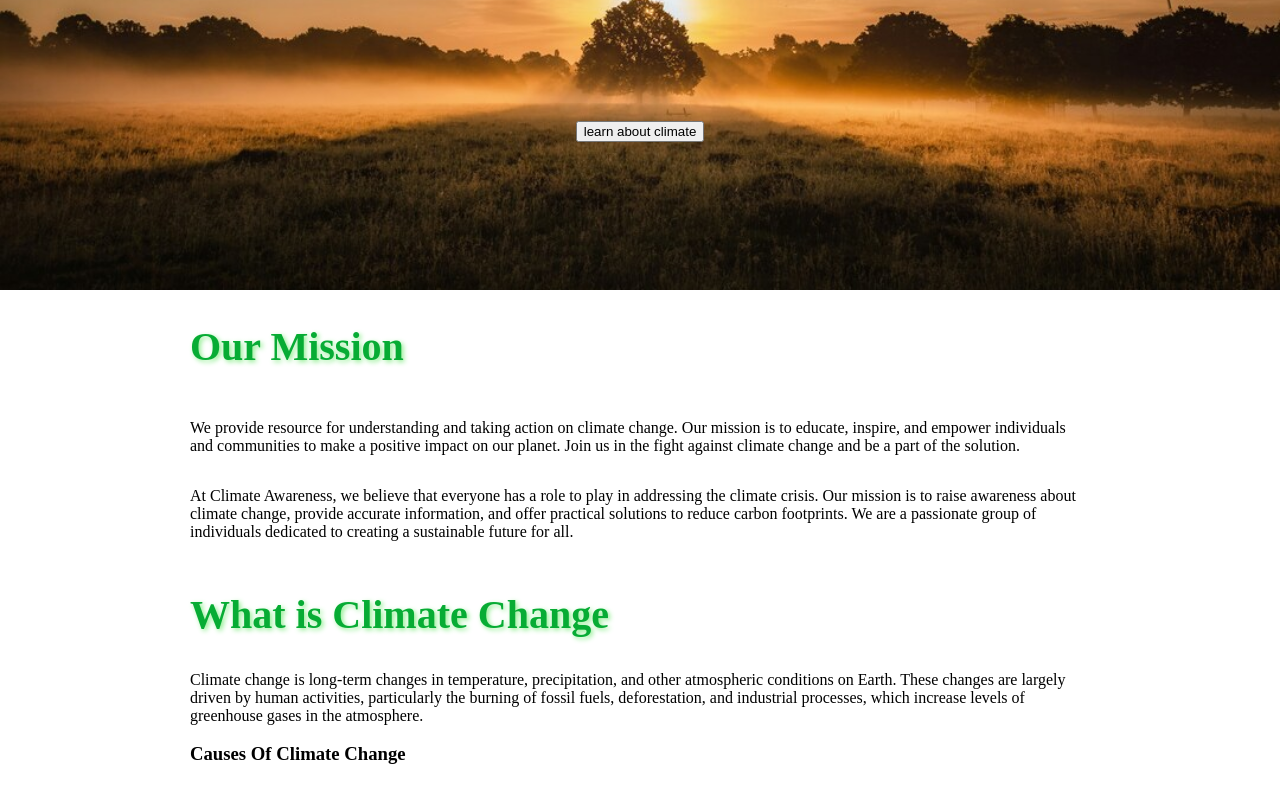
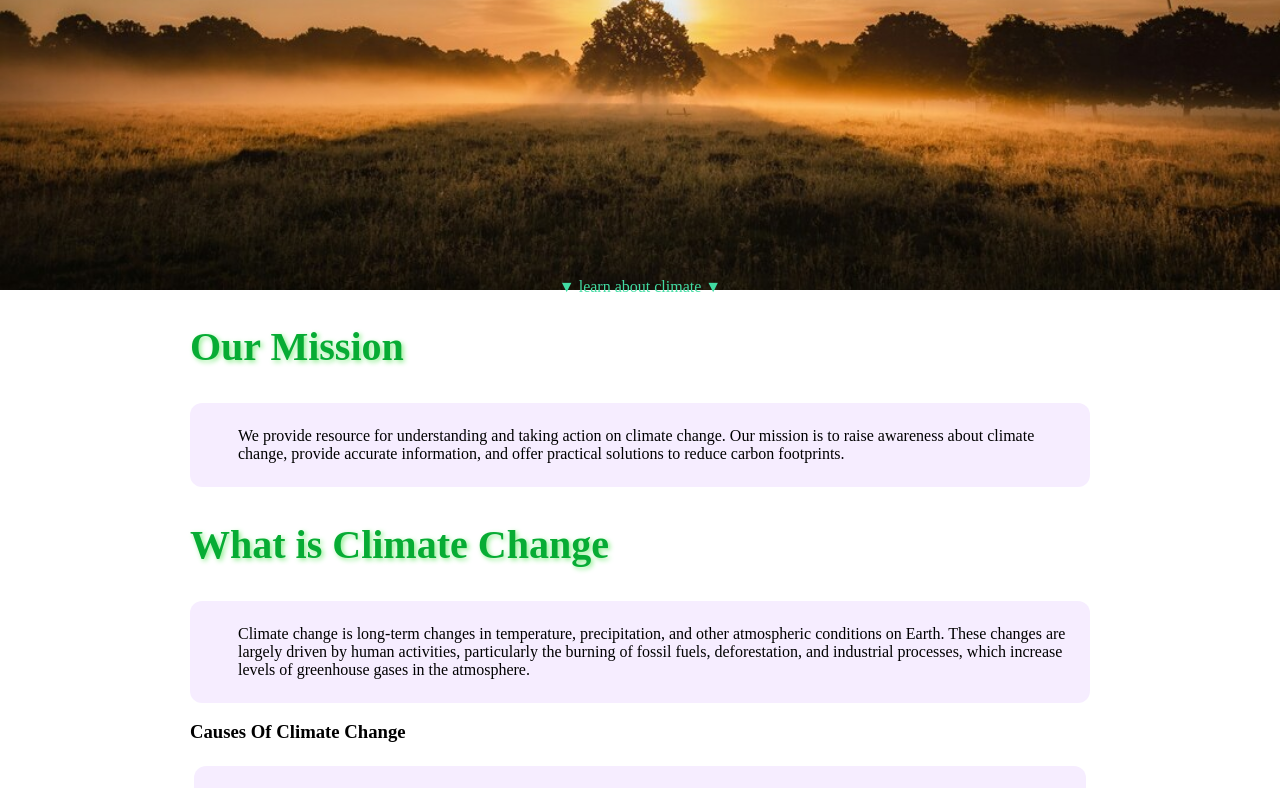
Before and after one commit to andmhn/climate-awareness, a React (Vite) app: page / in a window 1280 px wide. Shown: the part 480-1268 px from the top of the page. Built offline with nearby package versions, Linux system fonts and the light colour scheme.

Commit message:
boxify and style intro scroller

```diff
--- a/src/App.jsx
+++ b/src/App.jsx
@@ -10,7 +10,7 @@ function App() {
      <Navbar/>
      <Body/>
      <ScrollToTop smooth
-       width="40" viewBox="50 0 256 256"
+       width="40" viewBox="40 0 256 256"
        style={{ backgroundColor: "lightgreen" }}
      />
      <Footer/>
--- a/src/components/body/body.css
+++ b/src/components/body/body.css
@@ -6,7 +6,7 @@ body {
     min-height: 90vh;
     display: grid;
     max-width: 900px;
-    width: 98%;
+    width: 95%;
     text-align: left;
     margin: 0px auto;
 }
@@ -20,7 +20,6 @@ body {
 .intro {
     color:white;
     height:85vh;
-    font-size: 50px;
     text-align: center;
     display: grid;
     place-items: center;
@@ -30,6 +29,7 @@ body {
 }
 
 #welcome{
+    font-size: 50px;
     color: white;
     text-shadow: 10px 10px 20px black;
     margin: 5px 30px;
@@ -41,3 +41,13 @@ body {
     align-items: center;
     margin-left: 20px;
 }
+
+#scroll_btn {
+    display: inline-block;
+    position: absolute;
+    bottom: 1.5rem;
+    font-size: 100%;
+    text-decoration: none;
+    color: #42dca3;
+    cursor: pointer;
+}
--- a/src/components/body/contents.jsx
+++ b/src/components/body/contents.jsx
@@ -1,5 +1,6 @@
 import React from 'react'
 import Card from '../card.jsx'
+import TextBox from '../card.jsx'
 
 const contents = () => {
   return (
@@ -17,8 +18,7 @@ const OurMission = () => {
   return (
     <>
       <h2 className="section_title" >Our Mission</h2>
-      <p> We provide resource for understanding and taking action on climate change. Our mission is to educate, inspire, and empower individuals and communities to make a positive impact on our planet. Join us in the fight against climate change and be a part of the solution.</p>
-      <p>At Climate Awareness, we believe that everyone has a role to play in addressing the climate crisis. Our mission is to raise awareness about climate change, provide accurate information, and offer practical solutions to reduce carbon footprints. We are a passionate group of individuals dedicated to creating a sustainable future for all.</p>
+      <TextBox text = "We provide resource for understanding and taking action on climate change. Our mission is to raise awareness about climate change, provide accurate information, and offer practical solutions to reduce carbon footprints."/>
     </>
   )
 }
@@ -27,7 +27,7 @@ const AboutClimate = () => {
   return (
     <div>
       <h2 id="about"  className="section_title" >What is Climate Change</h2>
-      <p>Climate change is long-term changes in temperature, precipitation, and other atmospheric conditions on Earth. These changes are largely driven by human activities, particularly the burning of fossil fuels, deforestation, and industrial processes, which increase levels of greenhouse gases in the atmosphere.</p>
+      <TextBox text = "Climate change is long-term changes in temperature, precipitation, and other atmospheric conditions on Earth. These changes are largely driven by human activities, particularly the burning of fossil fuels, deforestation, and industrial processes, which increase levels of greenhouse gases in the atmosphere."/>
 
       <h3> Causes Of Climate Change</h3>
 
--- a/src/components/body/heading.jsx
+++ b/src/components/body/heading.jsx
@@ -1,6 +1,6 @@
 import React from 'react'
 
-import scrollById from '../scrollById'
+import scrollById from '../../utils'
 
 const heading = () => {
   return (
@@ -8,9 +8,9 @@ const heading = () => {
 
         <p id="welcome">Climate Awareness</p>
 
-        <button id="scroll_btn" onClick={() => scrollById("about", true)}>
-          learn about climate
-        </button>
+        <a id="scroll_btn" onClick={() => scrollById("about", true)}>
+          ▼ learn about climate ▼
+        </a>
 
       </div>
   )
--- a/src/components/card.jsx
+++ b/src/components/card.jsx
@@ -16,3 +16,27 @@ export default function Card(props) {
     </div>
   );
 }
+
+export function TextTitleBox(props) {
+  const {text, title} = props;
+  return (
+    <div className="card">
+      ﻿<div>
+        {title && <h4>{title}</h4>}
+        <div>﻿
+        ﻿  {text}
+        </div>
+      ﻿</div>
+    </div>
+  );
+}
+
+export function TextBox(text) {
+  return (
+    <div className="card">
+      <div>﻿
+      ﻿  {text}
+      </div>
+    </div>
+  );
+}
--- a/src/components/navbar.jsx
+++ b/src/components/navbar.jsx
@@ -1,5 +1,5 @@
 import React from 'react'
-import scrollById from './scrollById'
+import scrollById from '../utils'
 
 import './navbar.css'
 
```
Also changed, not shown: src/utils.js (renamed from src/components/scrollById.jsx).
